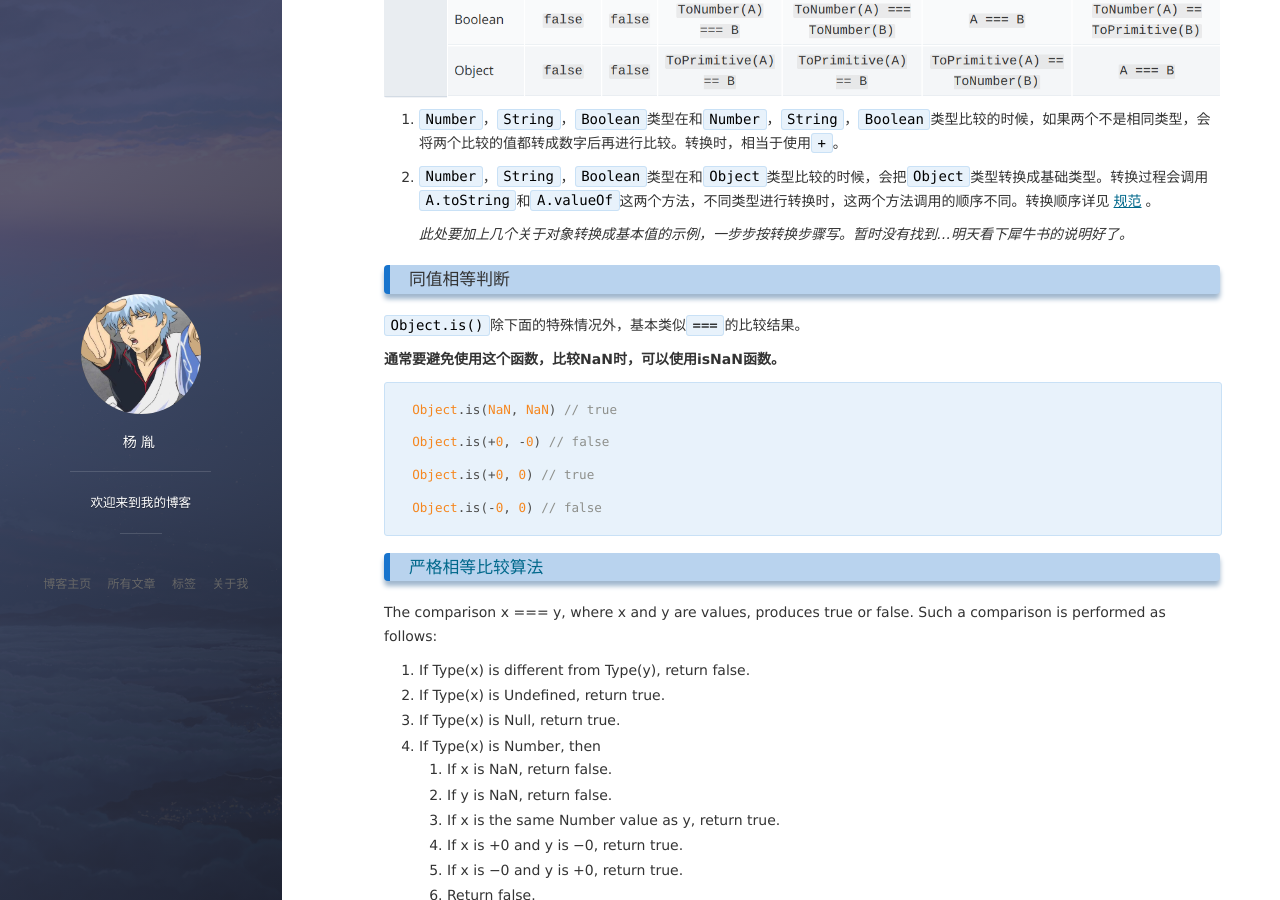
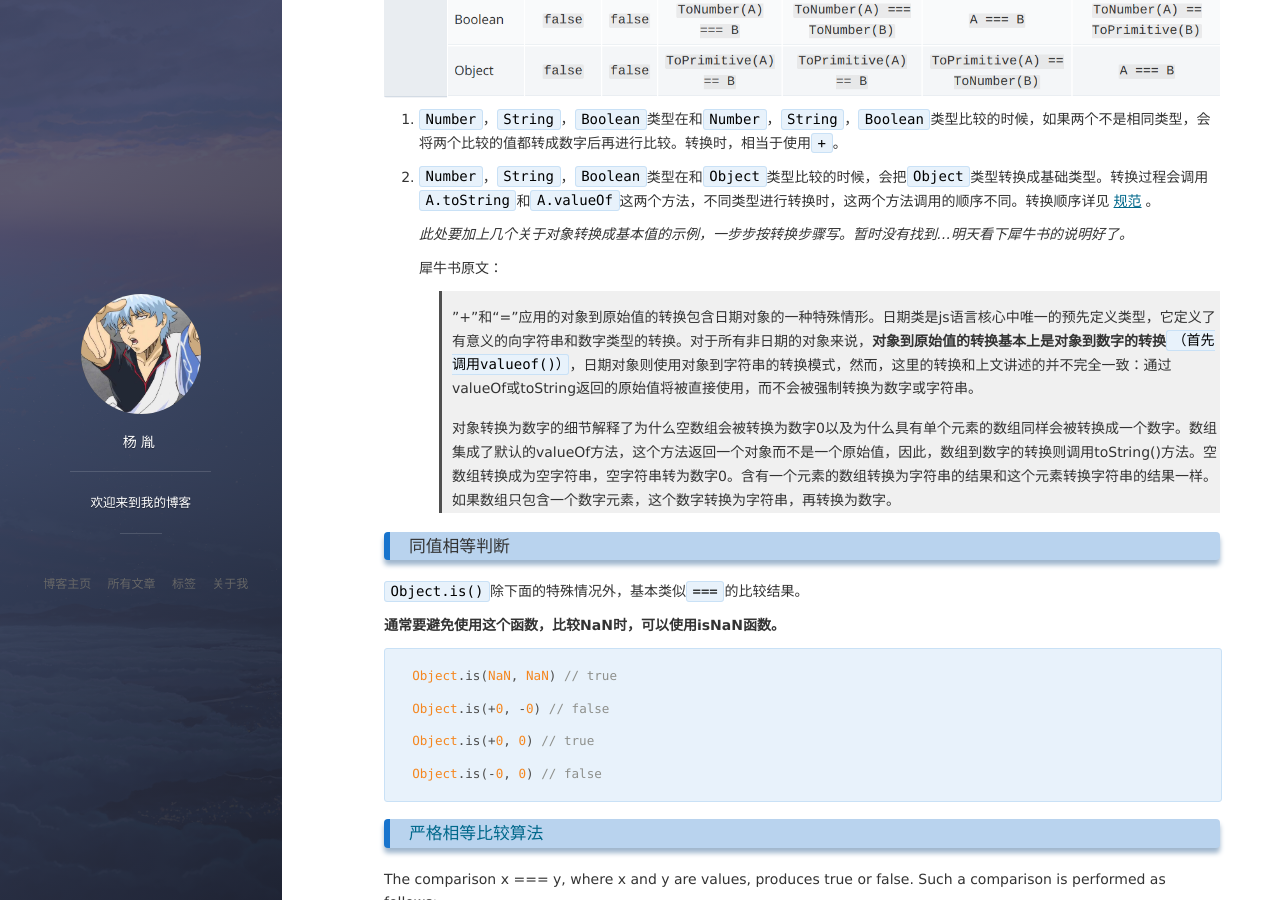
Before and after one commit to ginnko/old-blog, a Jekyll site: the page built from _posts/2018-08-06-javascript查漏补缺之十八-相等判断.md, in a window 1280 px wide and 900 px high, scrolled down 433 px. Built offline with Jekyll 4.4.1, drawn with Linux system fonts in a browser that asks for light colours; nearby versions of some CDN libraries; comment, search, counter and statistics services are not loaded.

Commit message:
basically finish equality chapter

```diff
--- a/_posts/2018-08-06-javascript查漏补缺之十八-相等判断.md
+++ b/_posts/2018-08-06-javascript查漏补缺之十八-相等判断.md
@@ -16,6 +16,12 @@ tag: javascript
 2. `Number`，`String`，`Boolean`类型在和`Object`类型比较的时候，会把`Object`类型转换成基础类型。转换过程会调用`A.toString`和`A.valueOf`这两个方法，不同类型进行转换时，这两个方法调用的顺序不同。转换顺序详见[规范](http://ecma-international.org/ecma-262/5.1/#sec-8.12.8)。
 
     *此处要加上几个关于对象转换成基本值的示例，一步步按转换步骤写。暂时没有找到...明天看下犀牛书的说明好了。*
+
+    犀牛书原文：
+
+    >"+"和“=”应用的对象到原始值的转换包含日期对象的一种特殊情形。日期类是js语言核心中唯一的预先定义类型，它定义了有意义的向字符串和数字类型的转换。对于所有非日期的对象来说，**对象到原始值的转换基本上是对象到数字的转换**`（首先调用valueof()）`，日期对象则使用对象到字符串的转换模式，然而，这里的转换和上文讲述的并不完全一致：通过valueOf或toString返回的原始值将被直接使用，而不会被强制转换为数字或字符串。
+
+    > 对象转换为数字的细节解释了为什么空数组会被转换为数字0以及为什么具有单个元素的数组同样会被转换成一个数字。数组集成了默认的valueOf方法，这个方法返回一个对象而不是一个原始值，因此，数组到数字的转换则调用toString()方法。空数组转换成为空字符串，空字符串转为数字0。含有一个元素的数组转换为字符串的结果和这个元素转换字符串的结果一样。如果数组只包含一个数字元素，这个数字转换为字符串，再转换为数字。
 
 ### 同值相等判断
 
```
